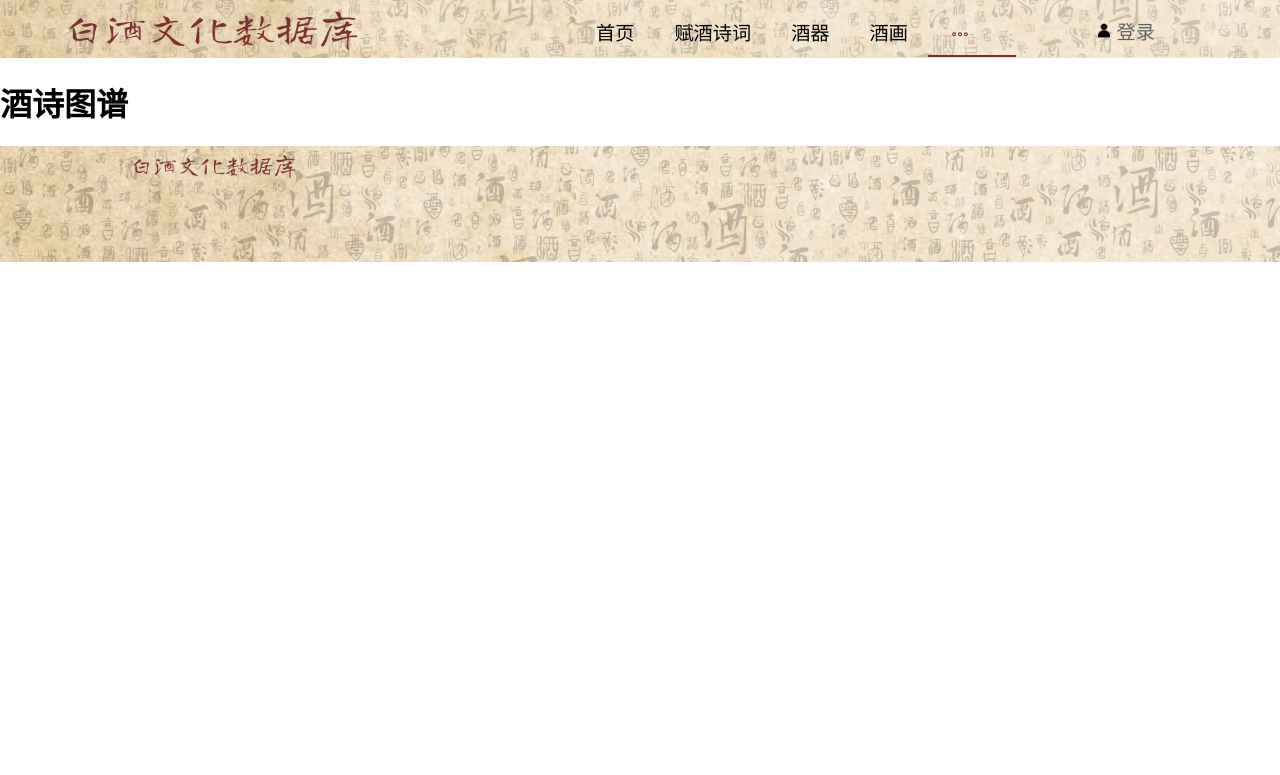
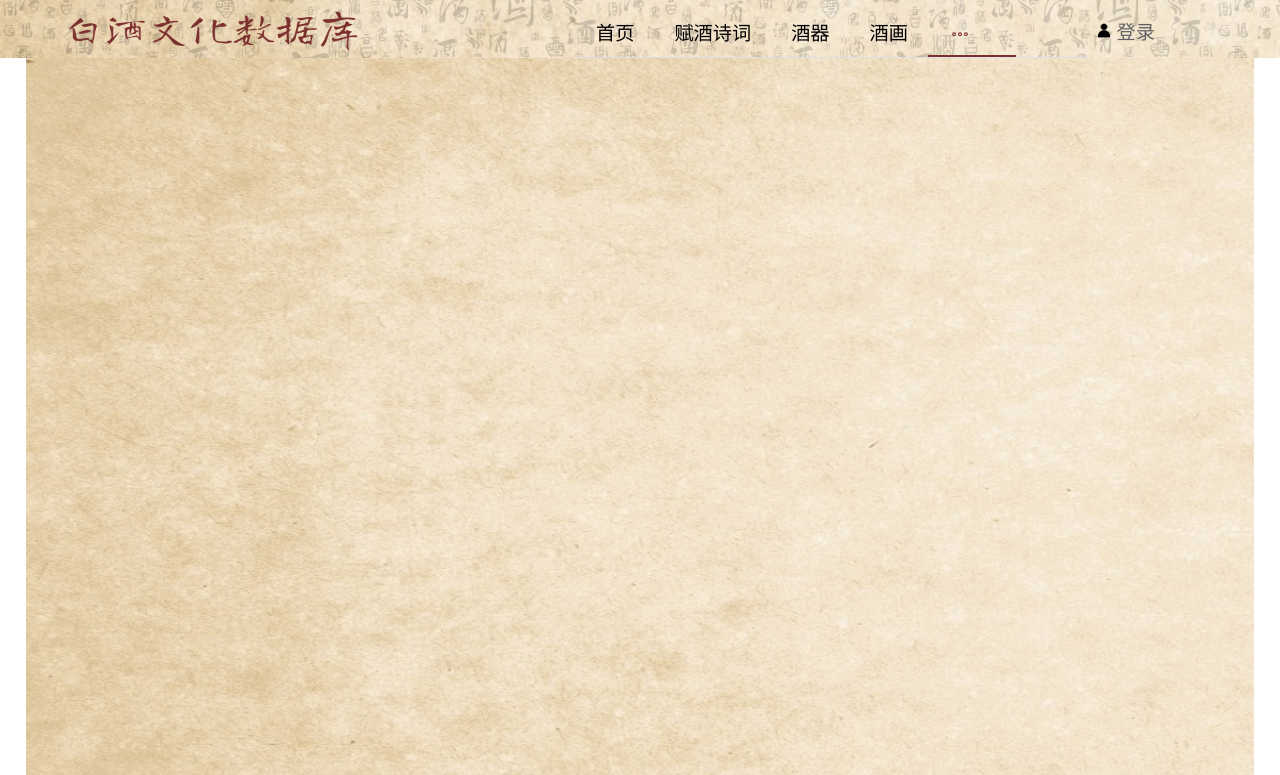
Before and after one commit to zy-xiaoyuer/Baijiu_Front, a Vue app: page /winePoretyGraph in a window 1280 px wide. Shown: the top 775 px of the page. Built offline with nearby package versions, Linux system fonts and the light colour scheme.

Commit message:
Update WinePoretyGraph.vue

```diff
--- a/src/views/winePoretyGraph/WinePoretyGraph.vue
+++ b/src/views/winePoretyGraph/WinePoretyGraph.vue
@@ -1,5 +1,19 @@
 <template>
   <div class="about">
-    <h1>酒诗图谱</h1>
   </div>
 </template>
+
+<style>
+.about {
+  position: relative;
+  left: 0vw;
+  top: 0vw;
+  width: 96vw;
+  height: 77vw;
+  opacity: 1;
+  margin-left: 2vw;
+  background-image: url("@/assets/images/background.jpg");
+  background-size: 100% 100%;
+  /* filter: opacity(0.4000000059604645); */
+}
+</style>
```
